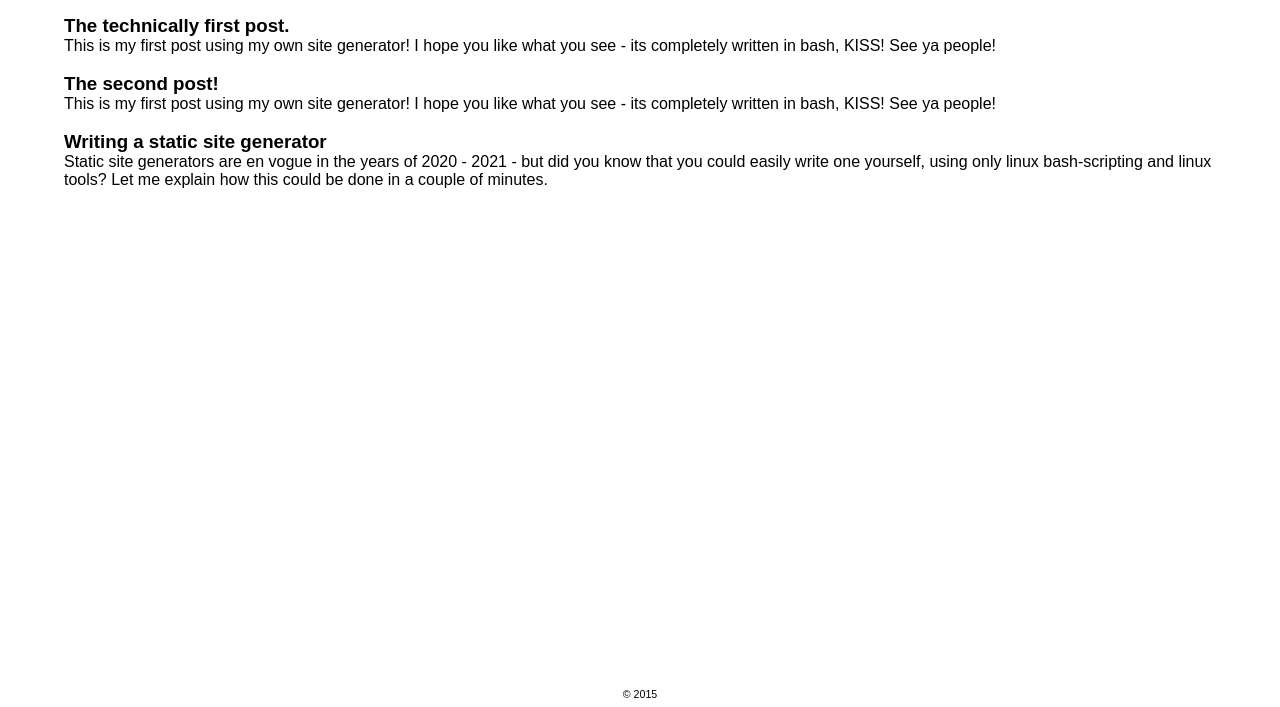
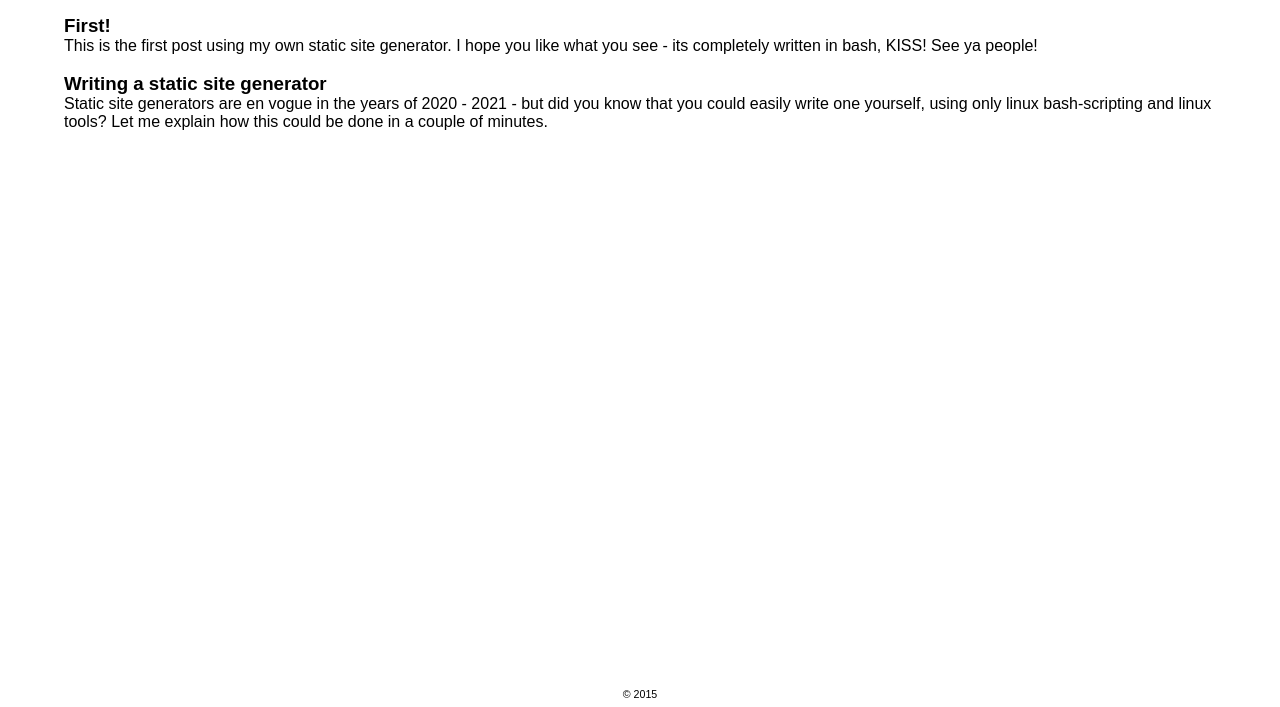
Before and after one commit to benjaminfoo/bssg, a plain HTML site: page docs/index.html in a window 1280 px wide. Shown: the part 93-800 px from the top of the page. Drawn offline with Linux system fonts and the light colour scheme.

Commit message:
Updated readme, updated posts

```diff
--- a/docs/index.html
+++ b/docs/index.html
@@ -102,18 +102,9 @@
 
 	<div>
 
-<h3>The technically first post.</h3>
+<h3>First!</h3>
 
-This is my first post using my own site generator!
-I hope you like what you see - its completely written in bash, KISS!
-
-See ya people!
-
-</div><br><div>
-
-<h3>The second post!</h3>
-
-This is my first post using my own site generator!
+This is the first post using my own static site generator.
 I hope you like what you see - its completely written in bash, KISS!
 
 See ya people!
```
Also changed, not shown: input/posts/04_02_2020/Ellau.txt (deleted), input/posts/07_03_2021/Hello_World.txt.
